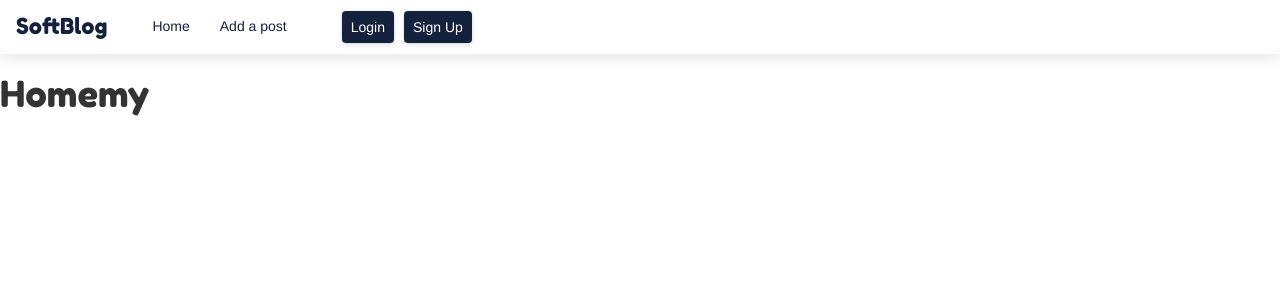
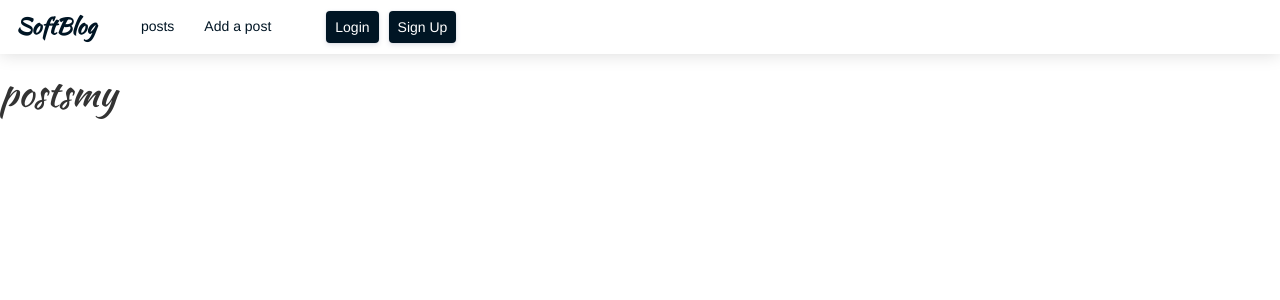
Before and after one commit to lornakamau/flask-blog, a Flask app: page / in a window 1280 px wide. Shown: the top 300 px of the page. Run offline with Flask 2, Linux system fonts and the light colour scheme; some libraries are stand-ins or nearby versions.

Commit message:
add index template

```diff
--- a/app/auth/views.py
+++ b/app/auth/views.py
@@ -27,7 +27,7 @@ def login():
         user = User.query.filter_by(email = form.email.data).first()
         if user is not None and user.verify_password(form.password.data):
             login_user(user,form.remember.data)
-            return redirect(request.args.get('next') or url_for('main.home'))
+            return redirect(request.args.get('next') or url_for('main.posts'))
         flash('Invalid username or password', 'danger')
 
     title = "Login | Pitch"
@@ -37,4 +37,4 @@ def login():
 @login_required
 def logout():
     logout_user()
-    return redirect(url_for("main.home"))
+    return redirect(url_for("main.posts"))
--- a/app/main/views.py
+++ b/app/main/views.py
@@ -7,14 +7,14 @@ from flask_login import login_required, current_user
 
 # Views
 @main.route('/')
-def home():
+def posts():
 
     '''
-    View root page function that returns the home page and its data
+    View root page function that returns the posts page and its data
     '''
     posts = Post.get_posts()
-    title= 'Home'
-    return render_template('home.html', title=title, posts=posts)
+    title= 'posts'
+    return render_template('posts.html', title=title, posts=posts)
 
 @main.route('/new-post', methods=['GET', 'POST'])
 @login_required
@@ -26,7 +26,7 @@ def new_post():
         db.session.add(post)
         db.session.commit()
         flash('Your post has been posted!', 'success')
-        return redirect(url_for('main.home'))
+        return redirect(url_for('main.posts'))
 
     return render_template('posts/add_post.html',title=title, pitch_form=form)
 
@@ -41,7 +41,7 @@ def new_comment(post_id):
         db.session.add(comment)
         db.session.commit()
         flash('Your comment has been added!', 'success')
-        return redirect(url_for('main.home'))
+        return redirect(url_for('main.posts'))
 
     return render_template('posts/add_comment.html', title=title, comment_form=form, posts =posts)
 
--- a/app/static/css/base.css
+++ b/app/static/css/base.css
@@ -1,5 +1,5 @@
 html {
-    font-family: 'Lato', sans-serif;
+    font-family: 'Roboto', sans-serif;
 }
 
 body,
@@ -15,12 +15,12 @@ body,
 }
 
 a {
-    color: #14213D;
+    color: #001524;
 }
 
 .navbar {
     background-color: white;
-    color: #14213d;
+    color: #001524;
     border-radius: 0;
     margin: 0 !important;
     z-index: 1;
@@ -28,16 +28,17 @@ a {
 }
 
 .navbar-toggle {
-    color: #14213d;
+    color: #001524;
 }
 
 .navbar-toggle .icon-bar {
-    background-color: #14213D;
+    background-color: #001524;
 }
 
 #brand {
     font-size: 22px;
-    font-family: 'Fredoka One', cursive;
+    font-weight: 900;
+    font-family: 'Kaushan Script', cursive;
 }
 
 .navbar-right {
@@ -51,7 +52,7 @@ h1,
 h2,
 h3,
 h4 {
-    font-family: 'Fredoka One', cursive;
+    font-family: 'Kaushan Script', cursive;
 }
 
 a:hover {
@@ -72,7 +73,7 @@ a:hover {
         font-size: 14px;
         line-height: 1;
         float: right;
-        background-color: #14213D;
+        background-color: #001524;
         color: white;
         box-shadow: 0 0.2rem 0.5rem rgba(103, 110, 144, .2), 0 0 0 0.1rem rgba(103, 110, 144, .05);
     }
--- a/app/templates/base.html
+++ b/app/templates/base.html
@@ -17,7 +17,7 @@
   {% block styles %}
   {{ super() }}
   <link rel="shortcut icon" href="{{ url_for('static', filename='favicon.ico') }}">
-  <link href="https://fonts.googleapis.com/css2?family=Fredoka+One&family=Lato&display=swap" rel="stylesheet">
+  <link href="https://fonts.googleapis.com/css2?family=Kaushan+Script&family=Pacifico&family=Roboto&display=swap" rel="stylesheet">
   <link rel="stylesheet" href="https://use.fontawesome.com/releases/v5.11.2/css/all.css" />
   <link rel="stylesheet" href="{{url_for('static',filename='css/base.css')}}" type="text/css">
   <script src="{{url_for('static',filename='js/base.js')}}"></script>
--- a/app/templates/navbar.html
+++ b/app/templates/navbar.html
@@ -22,7 +22,7 @@
             </div>
             <div class="navbar-collapse collapse" style="float: left;">
                 <ul class="nav navbar-nav">
-                    <li><a href="/">Home</a></li>
+                    <li><a href="/">posts</a></li>
                     <li><a href="{{url_for('main.new_post')}}"> Add a post</a></li>
                 </ul>
             </div>
--- a/app/templates/home.html
+++ b/app/templates/posts.html
@@ -5,5 +5,5 @@
 {% endblock styles%}
 <!-- Content block -->
 {% block content %}
-<h1>Homemy</h1>
+<h1>postsmy</h1>
 {% endblock %}
```
Also changed, not shown: app/templates/index.html (added, +15 -0 lines).
